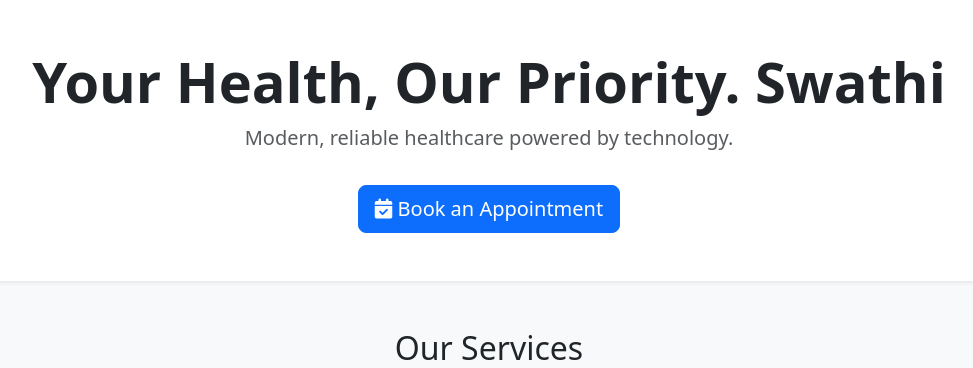
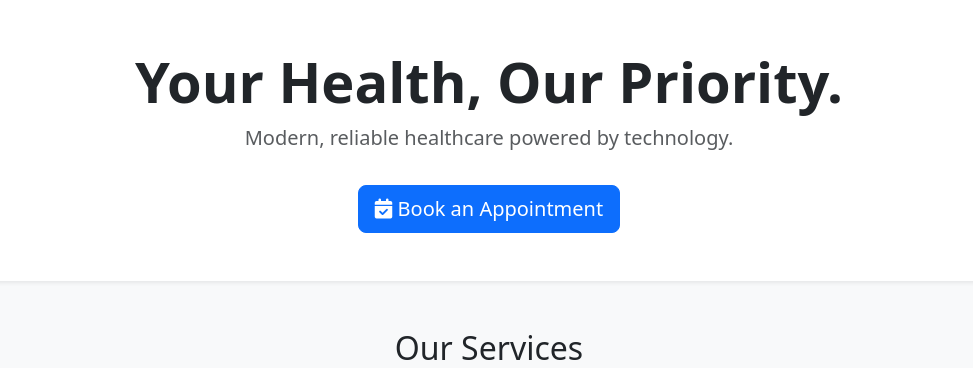
Before and after one commit to krismaedb/Capstone-MITT, a Flask app: page / in a window 1280 px wide. Shown: the part 56-424 px from the top of the page, without its empty margins (151-1124 px from the left). Run offline with Flask 3, Linux system fonts and the light colour scheme.

Commit message:
after testing

```diff
--- a/app/templates/index.html
+++ b/app/templates/index.html
@@ -52,7 +52,7 @@
 <!-- HERO SECTION -->
 <header class="py-5 bg-white shadow-sm">
     <div class="container text-center">
-        <h1 class="fw-bold display-4">Your Health, Our Priority. Swathi</h1>
+        <h1 class="fw-bold display-4">Your Health, Our Priority.</h1>
         <p class="lead text-muted">Modern, reliable healthcare powered by technology.</p>
         <a href="/appointment" class="btn btn-primary btn-lg mt-3">
             <i class="fas fa-calendar-check"></i> Book an Appointment
```
